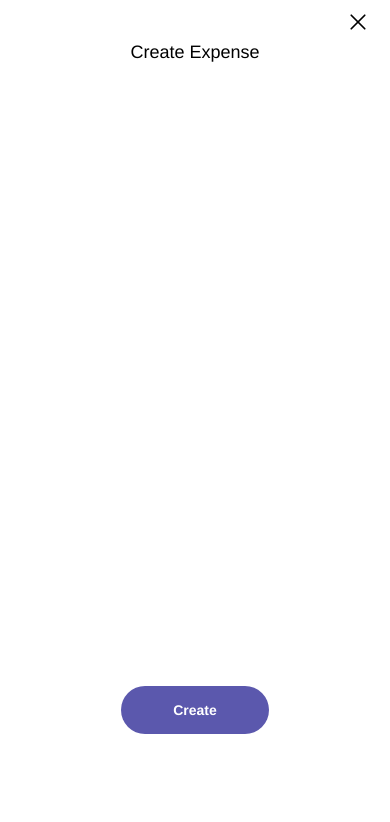
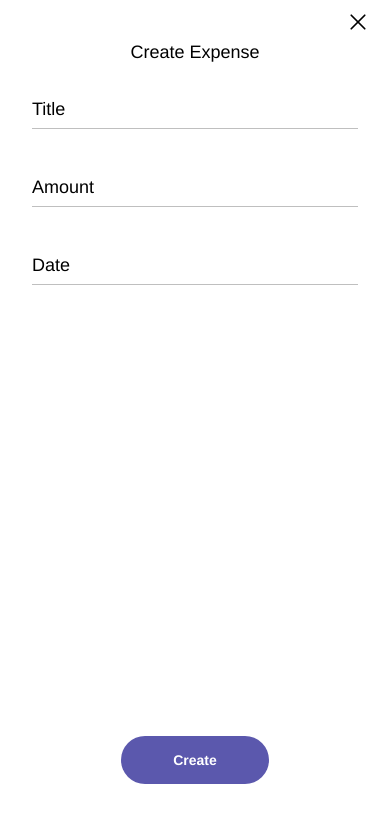
Before and after one commit to roysc1984/EshExpensesTracking, a React Native app: screen /ModalExpense in a window 390 px wide. Shown: the top 822 px of the page. Built offline with nearby package versions, Linux system fonts and the light colour scheme.

Commit message:
add inputs components

```diff
--- /dev/null
+++ b/src/components/FloatingLabelInput.tsx
@@ -0,0 +1,49 @@
+import React, { FC, useState } from 'react';
+import {
+    StyleSheet,
+    Text,
+    TextInput,
+    TextInputProps,
+    View,
+} from 'react-native';
+import { SUVA_GRAY_COLOR } from 'theme/themeStyles';
+
+interface FloatingLabelInputProps extends TextInputProps {
+    label: string;
+}
+
+const FloatingLabelInput: FC<FloatingLabelInputProps> = ({
+    label,
+    ...props
+}) => {
+    const [isFocused, setIsFocused] = useState(false);
+    const handleFocus = () => setIsFocused(true);
+    const handleBlur = () => setIsFocused(false);
+    return (
+        <View>
+            {isFocused && props.value && props.value.length > 0 && (
+                <Text style={[styles.label]}>{label}</Text>
+            )}
+            <TextInput
+                returnKeyType="done"
+                onFocus={handleFocus}
+                onBlur={handleBlur}
+                {...props}
+            />
+        </View>
+    );
+};
+
+const styles = StyleSheet.create({
+    label: {
+        position: 'absolute',
+        left: 32,
+        fontSize: 14,
+        fontFamily: 'Helvetica',
+        fontWeight: '400',
+        top: 0,
+        color: SUVA_GRAY_COLOR,
+    },
+});
+
+export default FloatingLabelInput;
--- a/src/model/types.ts
+++ b/src/model/types.ts
@@ -1,6 +1,6 @@
 export interface Expense {
     id: string;
     title: string;
-    amount: number;
+    amount: number | undefined;
     date: number;
 }
--- a/src/screens/home/screens/ModalScreen/CreateEditExpenseModalScreen.tsx
+++ b/src/screens/home/screens/ModalScreen/CreateEditExpenseModalScreen.tsx
@@ -1,40 +1,49 @@
-import React from 'react';
-import { Dimensions, StyleSheet, Text, View } from 'react-native';
+import React, { useState } from 'react';
+import { StyleSheet, Text, View } from 'react-native';
 import { BLACK_COLOR } from 'theme/themeStyles';
 import { CloseXIcon } from 'assets/icons/CloseXIcon';
-import { Expense } from 'model/types';
 import PressableOpacity from 'components/PressableOpacity';
 import ActionButton from 'components/ActionButton';
+import { useRoute } from '@react-navigation/native';
+import {
+    CreateEditExpenseModalScreenProps,
+    RootStackParamList,
+} from 'screens/types';
+import { StackNavigationProp } from '@react-navigation/stack';
+import { useNavigation } from '@react-navigation/native';
+import ExpenseInputs from './components/ExpenseInputs';
 
-export interface CreateEditExpenseModalParams {
-    onClose: () => void;
-    expenseData?: Expense;
-}
-
-const { height: SCREEN_HEIGHT } = Dimensions.get('window');
 const EDIT_TEXT = 'Edit Expense';
 const CREATE_TEXT = 'Create Expense';
 const BUTTON_TEXT_SAVE = 'Save';
 const BUTTON_TEXT_CREATE = 'Create';
 
-const CreateEditExpenseModalScreen = ({
-    navigation,
-    onClose,
-    expenseData,
-}: any) => {
+const CreateEditExpenseModalScreen = () => {
+    const navigation = useNavigation<StackNavigationProp<RootStackParamList>>();
+    const route = useRoute<CreateEditExpenseModalScreenProps['route']>();
+    const [expenseData, setExpenseData] = useState(
+        route.params?.expense ?? undefined,
+    );
     const close = () => navigation.goBack();
+
     return (
         <View style={styles.container}>
             <PressableOpacity onPress={close} style={styles.closeButton}>
                 <CloseXIcon />
             </PressableOpacity>
             <View style={styles.content}>
-                <Text style={styles.title}>
-                    {expenseData ? EDIT_TEXT : CREATE_TEXT}
-                </Text>
+                <View>
+                    <Text style={styles.title}>
+                        {expenseData ? EDIT_TEXT : CREATE_TEXT}
+                    </Text>
+                    <ExpenseInputs
+                        expense={expenseData}
+                        changeExpense={setExpenseData}
+                    />
+                </View>
                 <ActionButton
                     style={styles.button}
-                    onPress={onClose}
+                    onPress={() => {}}
                     text={expenseData ? BUTTON_TEXT_SAVE : BUTTON_TEXT_CREATE}
                 />
             </View>
@@ -44,7 +53,7 @@ const CreateEditExpenseModalScreen = ({
 
 const styles = StyleSheet.create({
     container: {
-        height: SCREEN_HEIGHT - 50,
+        flex: 1,
         borderRadius: 22,
     },
     content: {
--- a/src/screens/home/screens/ModalScreen/FilterExpensesModalScreen.tsx
+++ b/src/screens/home/screens/ModalScreen/FilterExpensesModalScreen.tsx
@@ -1,31 +1,51 @@
-import React from 'react';
-import { Dimensions, StyleSheet, Text, View } from 'react-native';
-import { BLACK_COLOR } from 'theme/themeStyles';
+import React, { useState } from 'react';
+import { StyleSheet, Text, View } from 'react-native';
+import { BLACK_COLOR, BLUE_COLOR } from 'theme/themeStyles';
 import { CloseXIcon } from 'assets/icons/CloseXIcon';
-//import { Expense } from 'model/types';
 import PressableOpacity from 'components/PressableOpacity';
 import ActionButton from 'components/ActionButton';
+import { StackNavigationProp } from '@react-navigation/stack';
+import { useNavigation } from '@react-navigation/native';
+import { RootStackParamList } from 'screens/types';
+import ExpenseInputs from './components/ExpenseInputs';
+import { Expense } from 'model/types';
 
-export interface FilterExpensesModalScreenParams {
-    onClose: () => void;
-}
-
-const { height: SCREEN_HEIGHT } = Dimensions.get('window');
 const BUTTON_TEXT = 'Filter';
 const TITLE = 'Filters';
+const CLEAN_BUTTON = 'clean';
 
-const FilterExpensesModalScreen = ({ navigation, onClose }: any) => {
+const FilterExpensesModalScreen = () => {
+    const navigation = useNavigation<StackNavigationProp<RootStackParamList>>();
+    const [expenseData, setExpenseData] = useState<Expense | undefined>(
+        undefined,
+    );
     const close = () => navigation.goBack();
+
+    const clean = () => setExpenseData(undefined);
+
+    const renderHeader = () => (
+        <View style={styles.headerButtons}>
+            <PressableOpacity onPress={clean}>
+                <Text style={styles.clean}>{CLEAN_BUTTON}</Text>
+            </PressableOpacity>
+            <Text style={styles.title}>{TITLE}</Text>
+            <PressableOpacity onPress={close}>
+                <CloseXIcon />
+            </PressableOpacity>
+        </View>
+    );
+
     return (
         <View style={styles.container}>
-            <PressableOpacity onPress={close} style={styles.closeButton}>
-                <CloseXIcon />
-            </PressableOpacity>
+            {renderHeader()}
             <View style={styles.content}>
-                <Text style={styles.title}>{TITLE}</Text>
+                <ExpenseInputs
+                    expense={expenseData}
+                    changeExpense={setExpenseData}
+                />
                 <ActionButton
                     style={styles.button}
-                    onPress={onClose}
+                    onPress={() => {}}
                     text={BUTTON_TEXT}
                 />
             </View>
@@ -35,7 +55,7 @@ const FilterExpensesModalScreen = ({ navigation, onClose }: any) => {
 
 const styles = StyleSheet.create({
     container: {
-        height: SCREEN_HEIGHT - 50,
+        flex: 1,
         borderRadius: 22,
     },
     content: {
@@ -51,14 +71,22 @@ const styles = StyleSheet.create({
         fontSize: 18,
         paddingVertical: 8,
     },
-    closeButton: {
-        alignSelf: 'flex-end',
+    headerButtons: {
+        flexDirection: 'row',
+        justifyContent: 'space-between',
         paddingTop: 10,
         paddingHorizontal: 20,
+        alignItems: 'center',
     },
     button: {
         alignSelf: 'center',
     },
+    clean: {
+        alignSelf: 'center',
+        fontFamily: 'Helvetica',
+        color: BLUE_COLOR,
+        fontWeight: '400',
+    },
 });
 
 export default FilterExpensesModalScreen;
--- /dev/null
+++ b/src/screens/home/screens/ModalScreen/components/ExpenseInputs.tsx
@@ -0,0 +1,98 @@
+import FloatingLabelInput from 'components/FloatingLabelInput';
+import { Expense } from 'model/types';
+import React, { FC, useEffect, useState } from 'react';
+import { StyleSheet, View } from 'react-native';
+import { BLACK_COLOR, LIGHT_GRAY_COLOR } from 'theme/themeStyles';
+import { format, isValid } from 'date-fns';
+import { showAmount } from './utils';
+
+interface ExpenseInputsProps {
+    expense?: Expense;
+    changeExpense: (expense: Expense) => void;
+}
+
+const ExpenseInputs: FC<ExpenseInputsProps> = ({
+    expense = {} as Expense,
+    changeExpense,
+}) => {
+    const [showDate, setShowDate] = useState(
+        expense.date ? format(new Date(expense.date), 'dd.MM.yyyy') : '',
+    );
+
+    useEffect(() => {
+        if (!expense.date) {
+            setShowDate('');
+        }
+    }, [expense.date]);
+
+    const onChangeAmount = (value: string) => {
+        changeExpense({
+            ...expense,
+            amount: parseFloat(
+                value.charAt(0) === '$' ? value.slice(1) : value,
+            ),
+        });
+    };
+
+    const onChangeDate = (value: string) => {
+        setShowDate(value);
+        const newDate = new Date(value.split('.').join('-'));
+        if (isValid(newDate)) {
+            changeExpense({ ...expense, date: newDate.getTime() });
+        } else {
+            changeExpense({ ...expense, date: 0 });
+        }
+    };
+
+    const onChangeTitle = (value: string) => {
+        changeExpense({ ...expense, title: value });
+    };
+
+    return (
+        <View>
+            <FloatingLabelInput
+                style={styles.textInput}
+                value={expense.title}
+                onChangeText={onChangeTitle}
+                placeholder={'Title'}
+                returnKeyType="done"
+                label="Title"
+            />
+            <FloatingLabelInput
+                style={styles.textInput}
+                value={showAmount(expense.amount)}
+                onChangeText={onChangeAmount}
+                placeholder={'Amount'}
+                keyboardType={'numeric'}
+                maxLength={10}
+                returnKeyType="done"
+                label="Amount"
+            />
+            <FloatingLabelInput
+                style={styles.textInput}
+                value={showDate}
+                onChangeText={onChangeDate}
+                placeholder={'Date'}
+                keyboardType={'numeric'}
+                returnKeyType="done"
+                label="Date"
+            />
+        </View>
+    );
+};
+
+const styles = StyleSheet.create({
+    textInput: {
+        fontFamily: 'Helvetica',
+        fontSize: 18,
+        fontWeight: '400',
+        borderBottomWidth: 1,
+        borderBottomColor: LIGHT_GRAY_COLOR,
+        marginHorizontal: 32,
+        color: BLACK_COLOR,
+        paddingVertical: 8,
+        marginVertical: 20,
+    },
+});
+
+export default ExpenseInputs;
--- /dev/null
+++ b/src/screens/home/screens/ModalScreen/components/utils.ts
@@ -0,0 +1,9 @@
+export const showAmount = (amount?: number) => {
+    if (!amount) return '';
+    const amountStr = `${amount}`;
+    if (amountStr && amountStr.charAt(0) === '$') {
+        return amountStr;
+    } else if (amountStr) {
+        return `$${amountStr}`;
+    }
+};
--- a/src/screens/types.ts
+++ b/src/screens/types.ts
@@ -1,3 +1,4 @@
+import { StackScreenProps } from '@react-navigation/stack';
 import { Expense } from 'model/types';
 
 export type RootStackParamList = {
@@ -8,3 +9,8 @@ export type RootStackParamList = {
 };
 
 export type NoRouteParams = undefined;
+
+export type CreateEditExpenseModalScreenProps = StackScreenProps<
+    RootStackParamList,
+    'ModalExpense'
+>;
--- a/src/screens/welcome/WelcomeScreen.tsx
+++ b/src/screens/welcome/WelcomeScreen.tsx
@@ -75,7 +75,9 @@ const styles = StyleSheet.create({
         backgroundColor: WHITE_COLOR,
     },
     textInput: {
+        fontFamily: 'Helvetica',
         fontSize: 14,
+        fontWeight: '400',
         borderColor: PURPLE_COLOR,
         borderWidth: 1,
         width: 255,
--- a/src/theme/themeStyles.ts
+++ b/src/theme/themeStyles.ts
@@ -5,3 +5,5 @@ export const BLUE_COLOR = '#455EFF';
 export const GRAY_COLOR = '#D9D9D9';
 export const WHITE_SMOKE_COLOR = '#F4EEEE';
 export const GRAY_SEPARATOR_COLOR = '#DCDCDC';
+export const LIGHT_GRAY_COLOR = '#BFBFBF';
+export const SUVA_GRAY_COLOR = '#8C8C8C';
```
Also changed, not shown: src/screens/themeStyles.ts (deleted, +0 -7 lines).
